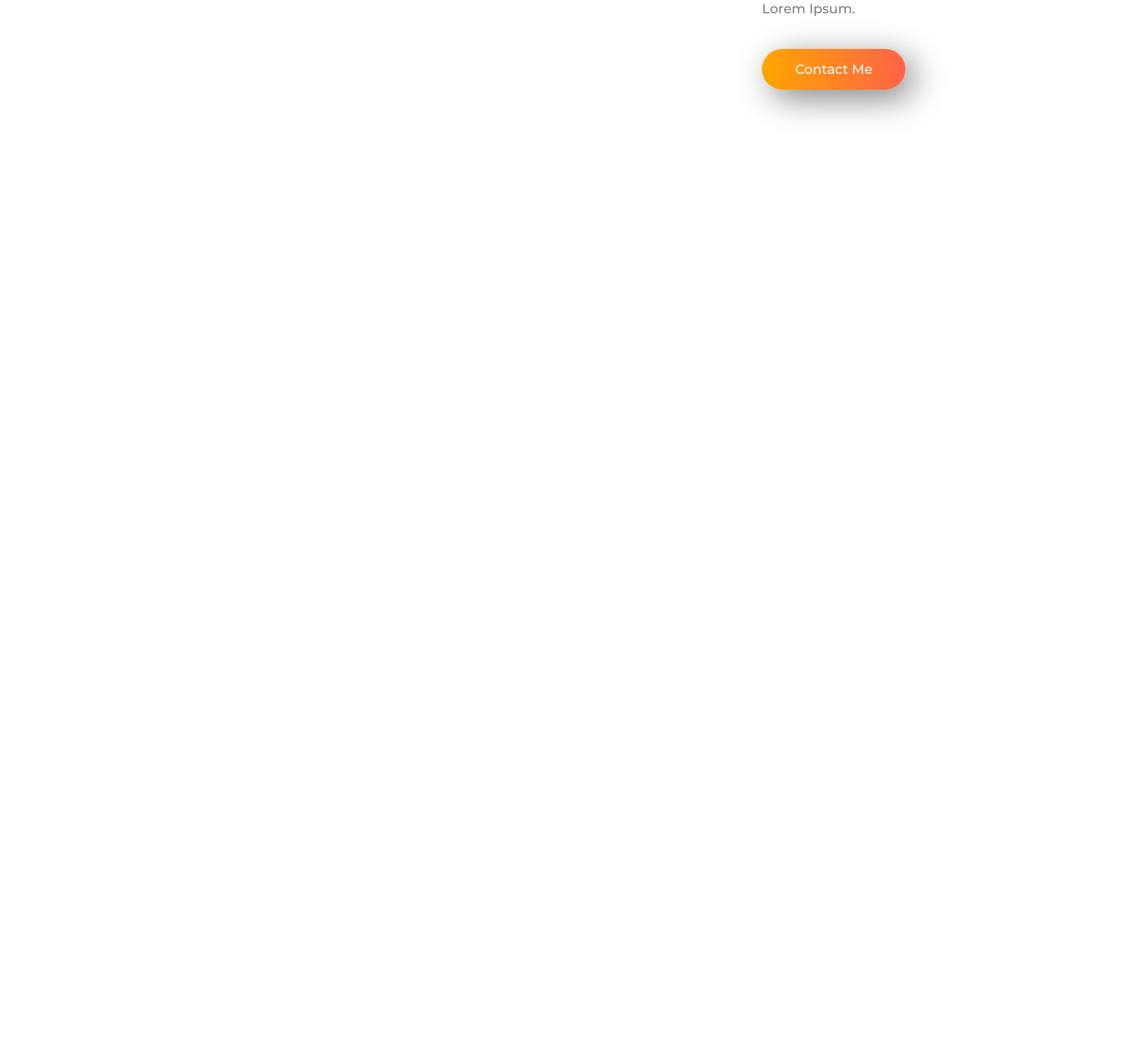
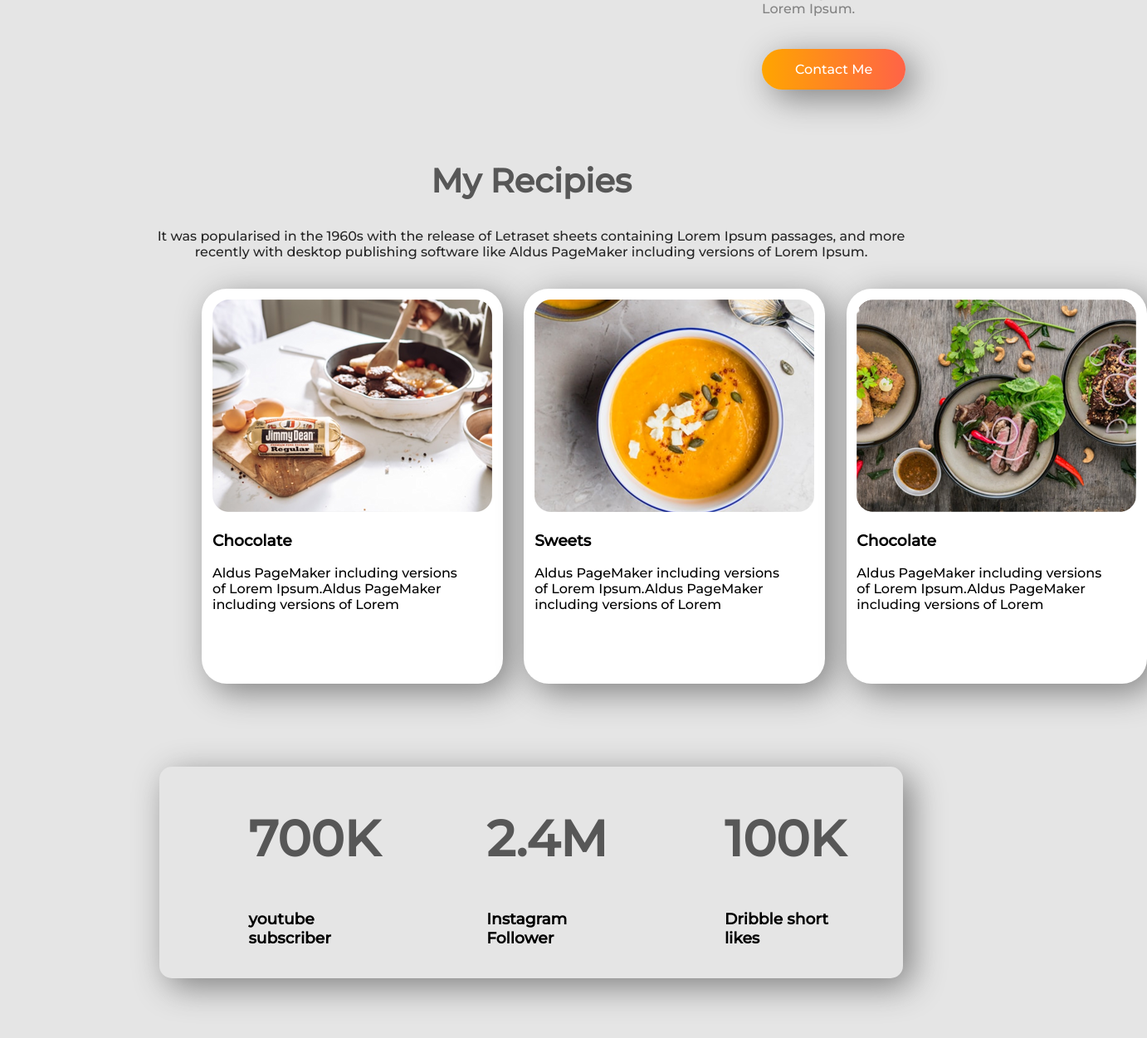
Before and after one commit to ireprised/food_assignment, a plain HTML site: page index.html in a window 1280 px wide. Shown: the part 1795-3046 px from the top of the page at 83% size, 1382 px wide, since content can reach past the window. Before the commit the page ends 1988 px from the top, so only its background shows below. Drawn offline with Linux system fonts and the light colour scheme.

Commit message:
recipie and subscriber part added

```diff
--- a/index.html
+++ b/index.html
@@ -54,6 +54,60 @@
     </section>
 
 
+    <section>
+        <div class="recipie">
+            <h2>My Recipies</h2>
+            <p style="color: #252525;">It was popularised in the 1960s with the
+                release of Letraset sheets containing Lorem Ipsum passages, and more <br> recently with desktop
+                publishing
+                software like Aldus PageMaker including versions of Lorem Ipsum.</p>
+            <br>
+        </div>
+        <div class="top-container">
+
+            <div class="third-width">
+                <img src="images/food1.png" alt="food1">
+                <h3>Chocolate</h3>
+                <p>Aldus PageMaker including versions <br> of Lorem Ipsum.Aldus PageMaker <br> including versions of
+                    Lorem
+                </p>
+            </div>
+            <div class="third-width">
+                <img src="images/food2.png" alt="food2">
+                <h3>Sweets</h3>
+                <p>Aldus PageMaker including versions <br> of Lorem Ipsum.Aldus PageMaker <br> including versions of
+                    Lorem
+                </p>
+            </div>
+            <div class="third-width">
+                <img src="images/food3.png" alt="food1">
+                <h3>Chocolate</h3>
+                <p>Aldus PageMaker including versions <br> of Lorem Ipsum.Aldus PageMaker <br> including versions of
+                    Lorem
+                </p>
+            </div>
+        </div>
+
+    </section>
+
+    <section class="top-container" id="subscriber">
+        <div class="final-width">
+            <h1>700K</h1>
+            <h3>youtube subscriber</h3>
+        </div>
+        <div class="final-width">
+            <h1>2.4M</h1>
+            <h3>Instagram Follower</h3>
+        </div>
+        <div class="final-width">
+            <h1>100K</h1>
+            <h3>Dribble short likes</h3>
+        </div>
+    </section>
+
+
+
+
 </body>
 
 </html>
--- a/style.css
+++ b/style.css
@@ -1,5 +1,6 @@
 body{
     font-family: 'Montserrat', sans-serif;
+    background-color: #E5E5E5;
     margin: 0px;
 }
 h1 {
@@ -58,3 +59,41 @@ h2{
     background-size: 100%;
 
 }
+.recipie{
+    text-align: center;
+}
+.third-width{
+
+    height: 450px;
+    border-radius: 30px;
+    padding: 1%;
+    margin-left: 19%;
+    margin-right: -17%;
+    background-color: rgb(255, 255, 255);
+    box-shadow: 10px 10px 40px grey;
+
+
+
+
+
+
+}
+
+
+.final-width{
+    width: 16%;
+    padding-left: 4%;
+    padding-right: 4%;
+    padding-bottom: 2%;
+    margin-left: 8%;
+    margin-right: 0%;
+
+
+
+}
+#subscriber{
+    box-shadow: 10px 10px 40px grey;
+    margin-left:15%;
+    margin-right: 15%;
+    border-radius: 15px;
+}
```
Also changed, not shown: images/food1.jpg (added), images/food1.png (added), images/food2.png (added), images/food3.jpg (added), images/food3.png (added).
